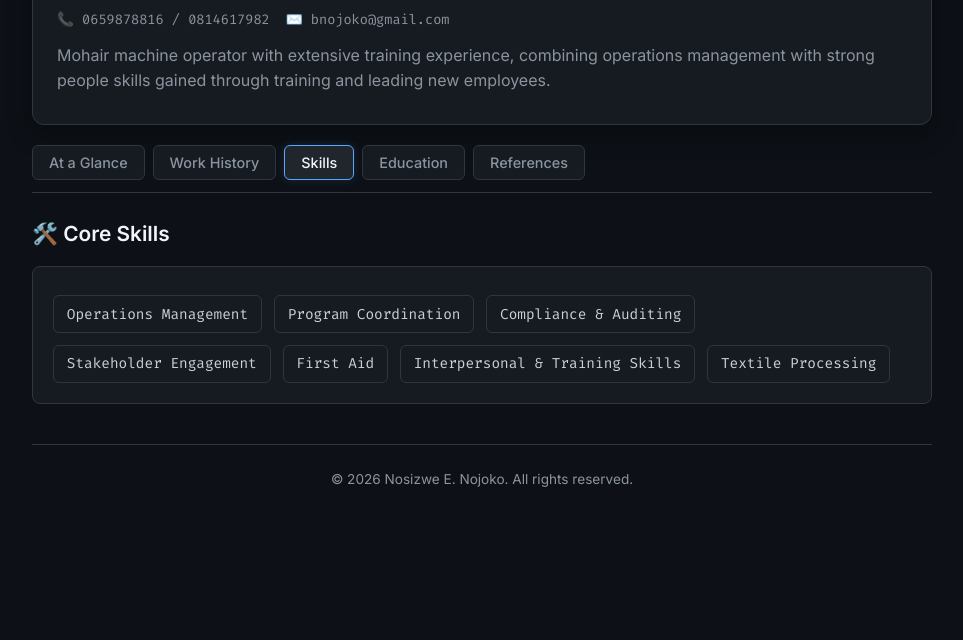
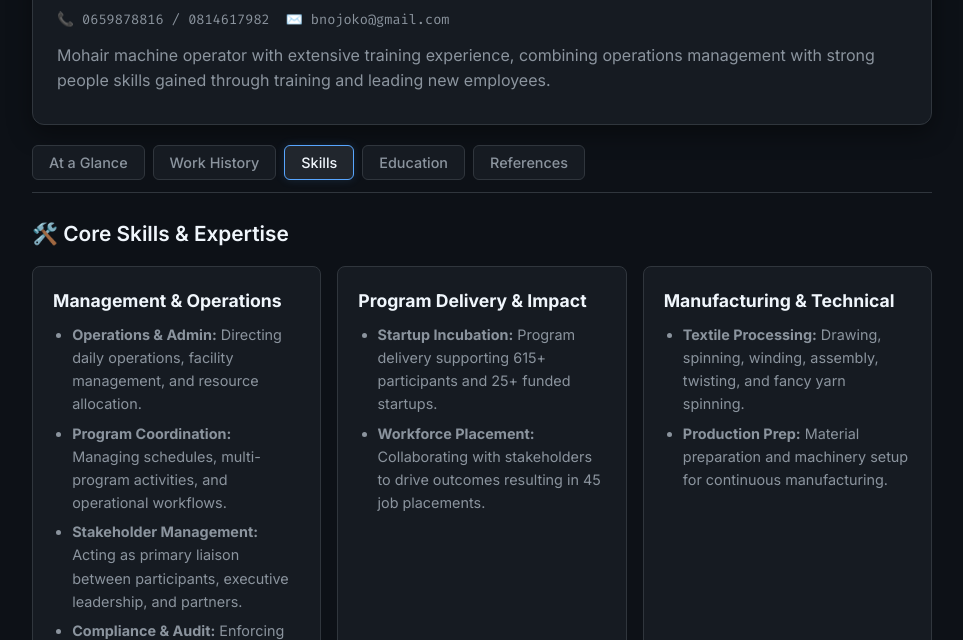
Before and after one commit to bnojoko/bnojoko, a plain HTML site: page index.html in a window 1280 px wide. Both pictures are taken after a click on the button "Skills". Shown: the part 160-800 px from the top of the page, without its empty margins (158-1121 px from the left). Drawn offline with Linux system fonts and the light colour scheme.

Commit message:
Enhance skills section with detailed expertise layout
Updated the core skills section to include expertise details and improved layout with card-grid.

```diff
--- a/index.html
+++ b/index.html
@@ -100,17 +100,45 @@
 
         <!-- Skills Tab -->
         <section id="skills" class="tab-content">
-            <h2 class="section-title">🛠️ Core Skills</h2>
-            <div class="card">
-                <div style="display: flex; flex-wrap: wrap; gap: 0.75rem; margin-top: 0.5rem;">
-                    <span style="background: var(--bg-card); border: 1px solid var(--border-color); padding: 0.4rem 0.8rem; border-radius: 6px; font-family: var(--font-code); font-size: 0.9rem;">Operations Management</span>
-                    <span style="background: var(--bg-card); border: 1px solid var(--border-color); padding: 0.4rem 0.8rem; border-radius: 6px; font-family: var(--font-code); font-size: 0.9rem;">Program Coordination</span>
-                    <span style="background: var(--bg-card); border: 1px solid var(--border-color); padding: 0.4rem 0.8rem; border-radius: 6px; font-family: var(--font-code); font-size: 0.9rem;">Compliance & Auditing</span>
-                    <span style="background: var(--bg-card); border: 1px solid var(--border-color); padding: 0.4rem 0.8rem; border-radius: 6px; font-family: var(--font-code); font-size: 0.9rem;">Stakeholder Engagement</span>
-                    <span style="background: var(--bg-card); border: 1px solid var(--border-color); padding: 0.4rem 0.8rem; border-radius: 6px; font-family: var(--font-code); font-size: 0.9rem;">First Aid</span>
-                    <span style="background: var(--bg-card); border: 1px solid var(--border-color); padding: 0.4rem 0.8rem; border-radius: 6px; font-family: var(--font-code); font-size: 0.9rem;">Interpersonal & Training Skills</span>
-                    <span style="background: var(--bg-card); border: 1px solid var(--border-color); padding: 0.4rem 0.8rem; border-radius: 6px; font-family: var(--font-code); font-size: 0.9rem;">Textile Processing</span>
+            <h2 class="section-title">🛠️ Core Skills & Expertise</h2>
+            <div class="card-grid">
+
+                <div class="card">
+                    <h3>Management & Operations</h3>
+                    <ul style="color: var(--text-secondary); margin-top: 0.5rem; padding-left: 1.2rem; font-size: 0.9rem; display: flex; flex-direction: column; gap: 0.4rem;">
+                        <li><strong>Operations & Admin:</strong> Directing daily operations, facility management, and resource allocation.</li>
+                        <li><strong>Program Coordination:</strong> Managing schedules, multi-program activities, and operational workflows.</li>
+                        <li><strong>Stakeholder Management:</strong> Acting as primary liaison between participants, executive leadership, and partners.</li>
+                        <li><strong>Compliance & Audit:</strong> Enforcing internal SOPs, compliance standards, and audit readiness.</li>
+                        <li><strong>Record Keeping:</strong> Maintaining accurate operational data and generating program impact reports.</li>
+                    </ul>
                 </div>
+
+                <div class="card">
+                    <h3>Program Delivery & Impact</h3>
+                    <ul style="color: var(--text-secondary); margin-top: 0.5rem; padding-left: 1.2rem; font-size: 0.9rem; display: flex; flex-direction: column; gap: 0.4rem;">
+                        <li><strong>Startup Incubation:</strong> Program delivery supporting 615+ participants and 25+ funded startups.</li>
+                        <li><strong>Workforce Placement:</strong> Collaborating with stakeholders to drive outcomes resulting in 45 job placements.</li>
+                    </ul>
+                </div>
+
+                <div class="card">
+                    <h3>Manufacturing & Technical</h3>
+                    <ul style="color: var(--text-secondary); margin-top: 0.5rem; padding-left: 1.2rem; font-size: 0.9rem; display: flex; flex-direction: column; gap: 0.4rem;">
+                        <li><strong>Textile Processing:</strong> Drawing, spinning, winding, assembly, twisting, and fancy yarn spinning.</li>
+                        <li><strong>Production Prep:</strong> Material preparation and machinery setup for continuous manufacturing.</li>
+                    </ul>
+                </div>
+
+                <div class="card">
+                    <h3>Training & Leadership</h3>
+                    <ul style="color: var(--text-secondary); margin-top: 0.5rem; padding-left: 1.2rem; font-size: 0.9rem; display: flex; flex-direction: column; gap: 0.4rem;">
+                        <li><strong>Employee Onboarding:</strong> Designing and delivering hands-on training to develop new team members.</li>
+                        <li><strong>Process Optimization:</strong> Leveraging domain expertise to improve product quality and efficiency.</li>
+                        <li><strong>Interpersonal Skills:</strong> Strong communication, mentorship, and first aid readiness.</li>
+                    </ul>
+                </div>
+
             </div>
         </section>
 
```
